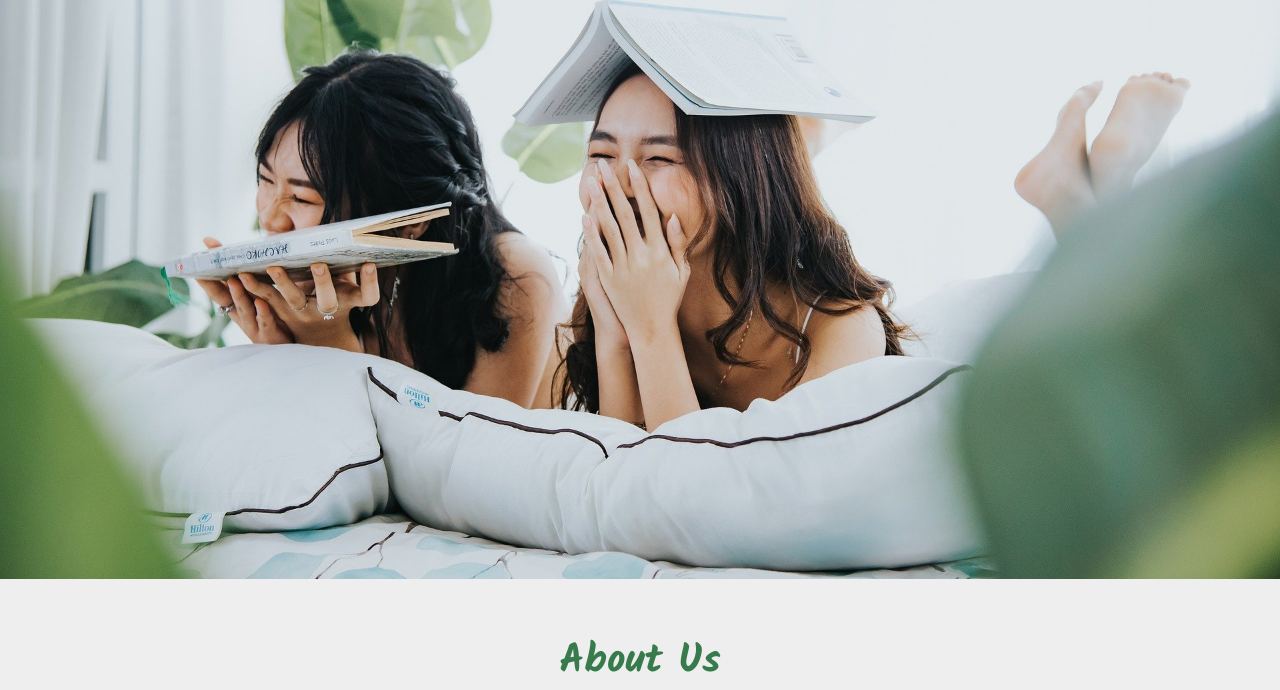
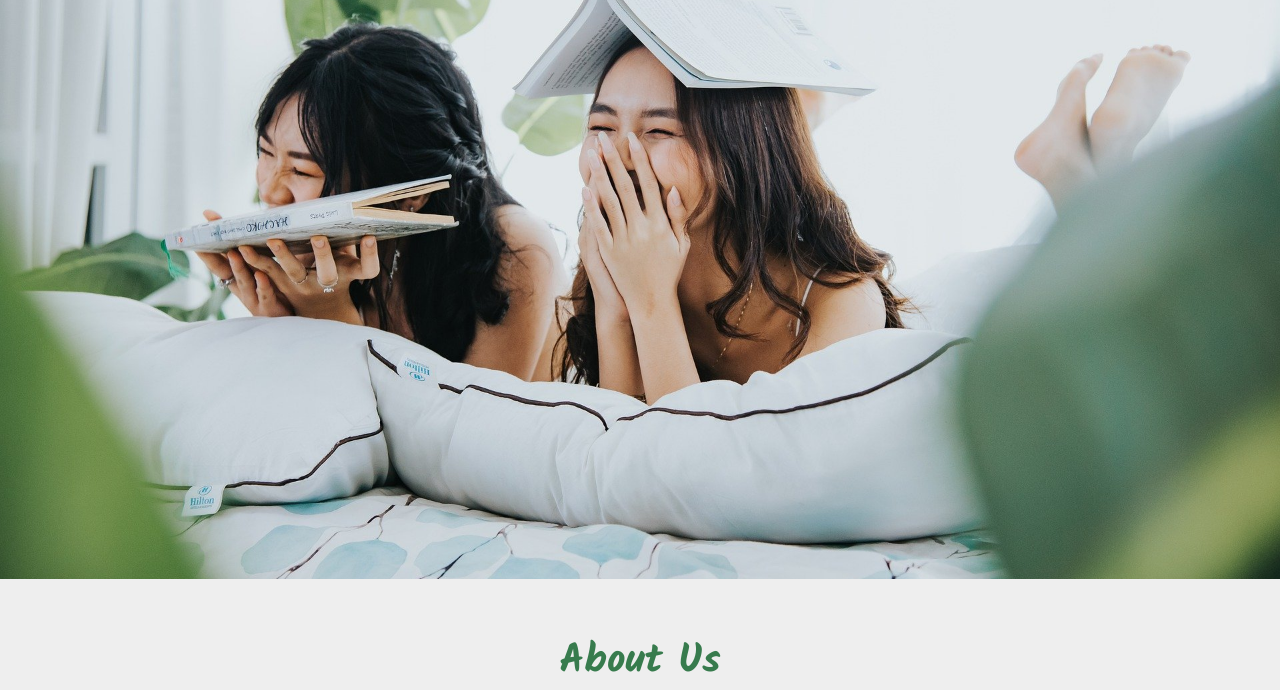
Before and after one commit to marekjanik/healthys, a website: page index.html in a window 1280 px wide. Shown: the part 291-981 px from the top of the page. Drawn offline with nearby package versions, Linux system fonts and the light colour scheme.

Commit message:
Added changes to styles

```diff
--- a/scss/_home.scss
+++ b/scss/_home.scss
@@ -3,7 +3,7 @@
   height: 100vh;
   background-image: url(/images/hero.jpg);
   background-size: cover;
-  background-position: center top;
+  background-position: center;
   font-family: $main-font;
   &__greeting {
     text-align: center;
```
Also changed, not shown: css/main.css, 1 other file.
